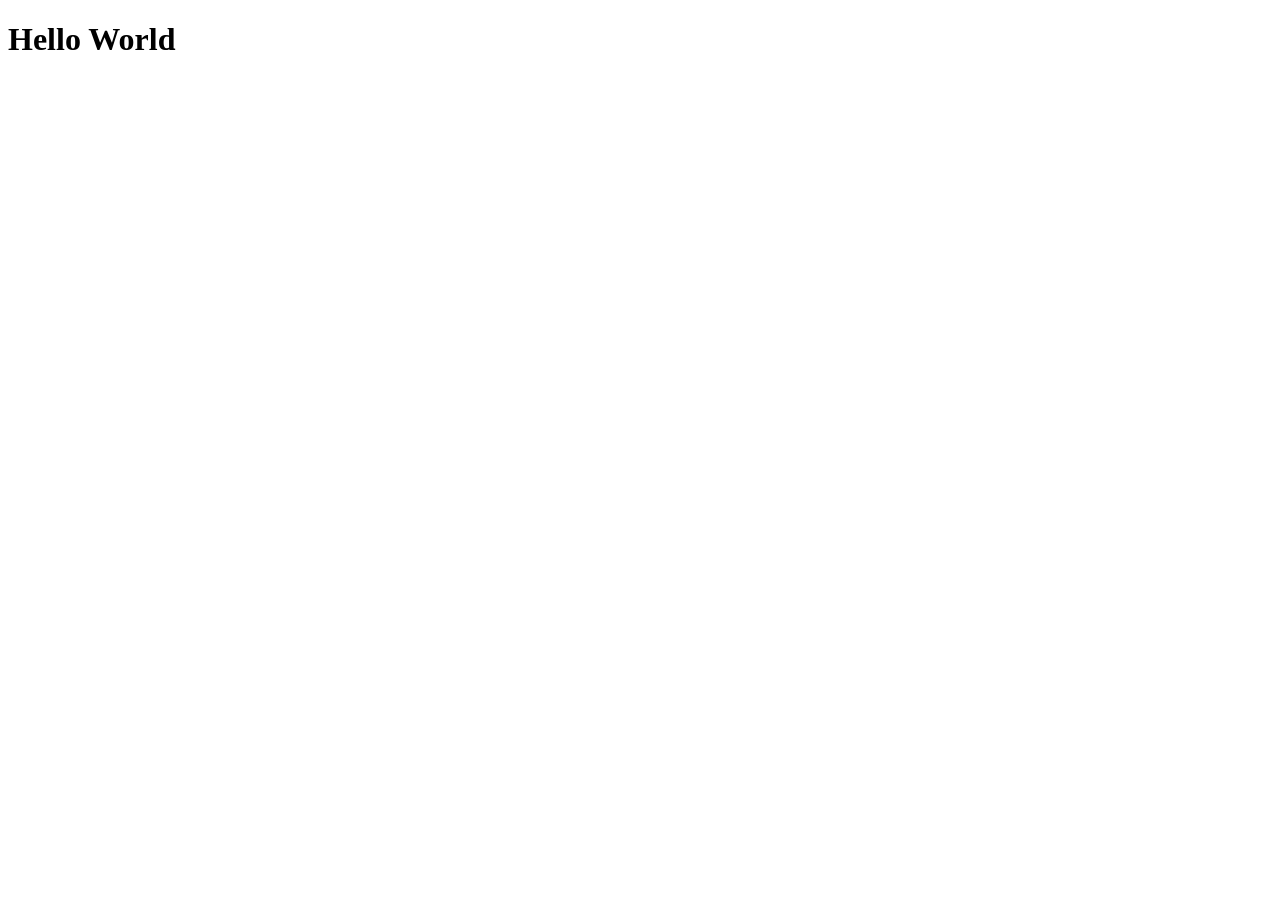
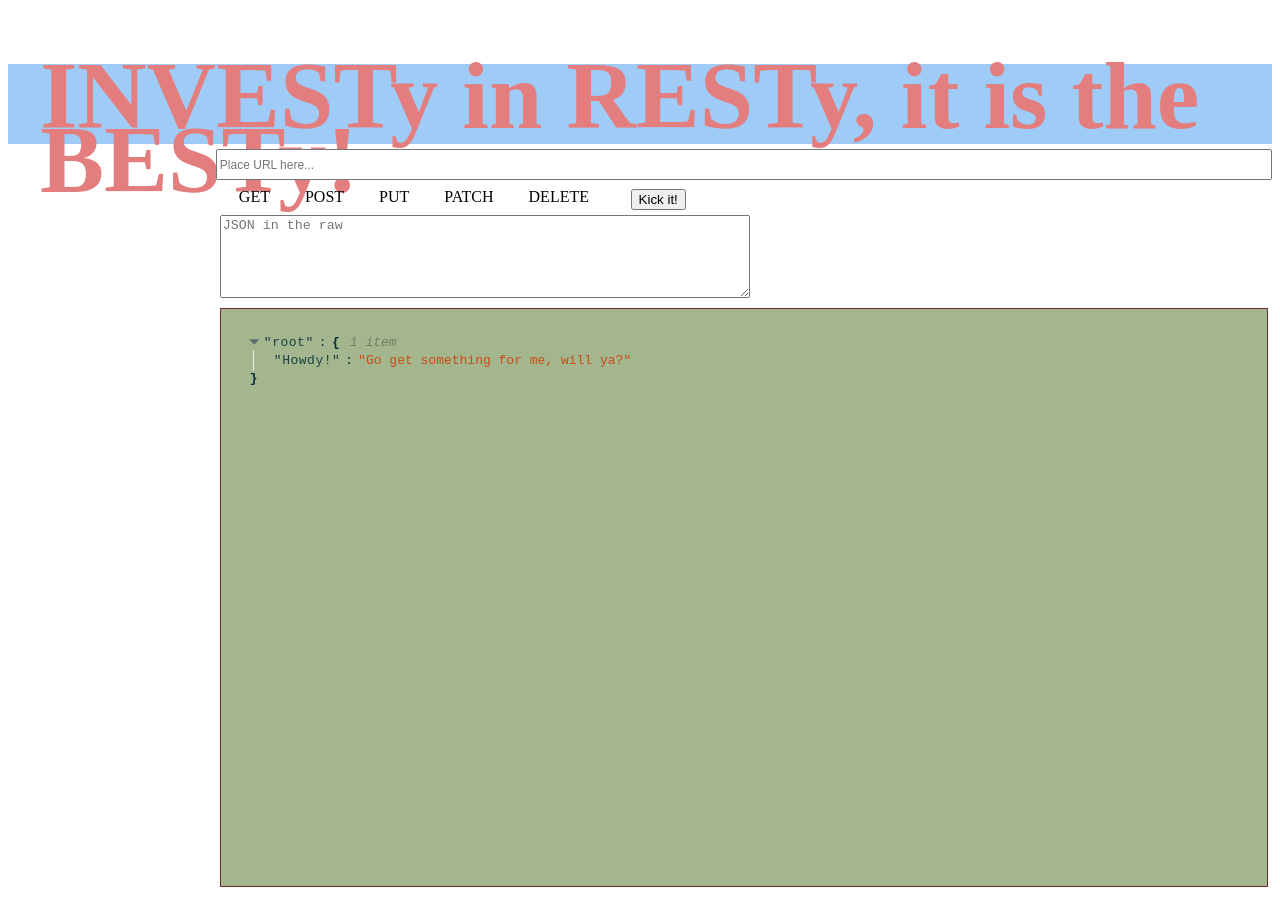
Before and after one commit to RSakultarawattn/RESTy, a React app: page / in a window 1280 px wide. Before the commit the page ends 800 px from the top, so only its background shows below. Built offline with nearby package versions, Linux system fonts and the light colour scheme.

Commit message:
fetch api

```diff
--- a/package.json
+++ b/package.json
@@ -23,7 +23,8 @@
   "license": "ISC",
   "dependencies": {
     "react": "^17.0.1",
-    "react-dom": "^17.0.1"
+    "react-dom": "^17.0.1",
+    "react-json-view": "^1.21.0"
   },
   "devDependencies": {
     "@babel/core": "^7.12.13",
--- a/src/components/app/App.jsx
+++ b/src/components/app/App.jsx
@@ -1,5 +1,8 @@
 import React from 'react';
+import RestyBox from '../../containers/RestyBox';
 
 export default function App() {
-  return <h1>Hello World</h1>;
+  return (
+    <RestyBox />
+  );
 }
--- /dev/null
+++ b/src/containers/RestyBox.css
@@ -0,0 +1,4 @@
+.RestyBox{
+    display: flex;
+    width: auto;
+  }
```
Also changed, not shown: src/containers/RestyBox.jsx (+4 -5 lines), src/services/fetchApi.js (added, +15 -0 lines), 1 other file (tests, documents, lock files or other folders).
